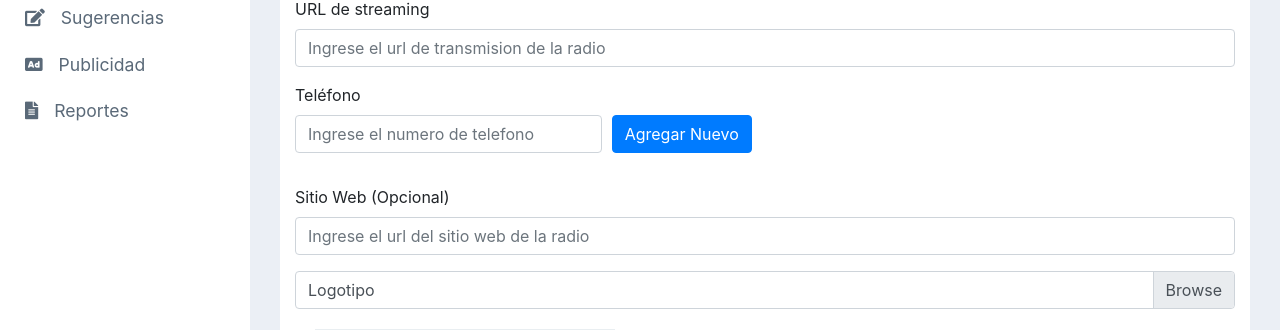
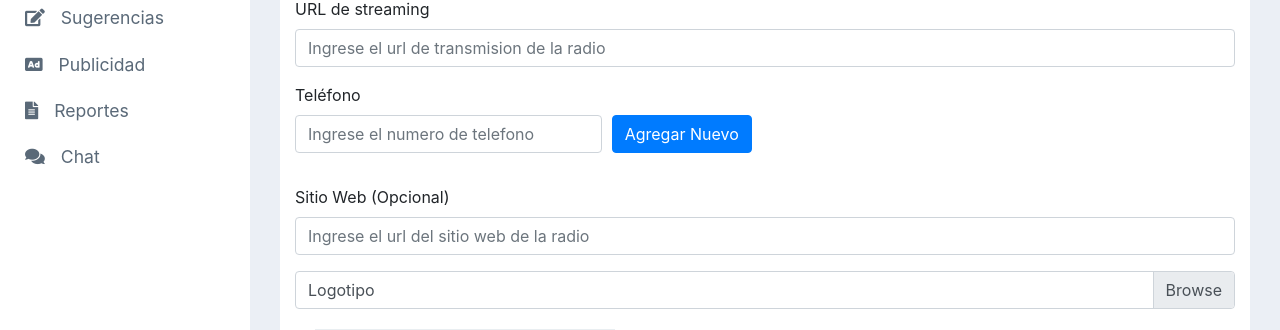
Before and after one commit to cinaboho/AppRadio-Admin, a Django app: page /emisoras/agregar in a window 1280 px wide. Shown: the part 525-855 px from the top of the page. Run offline with Django 3.2, Linux system fonts and the light colour scheme; a user stored in the database is signed in; some libraries are stand-ins or nearby versions.

Commit message:
base_site.html
Se agregaron cambios a base_site.html

```diff
--- a/AppRadio/WebAdminRadio/templates/webAdminRadio/base_site.html
+++ b/AppRadio/WebAdminRadio/templates/webAdminRadio/base_site.html
@@ -39,6 +39,9 @@
             </li>
             <li>
                 <a class="action" href="#"><i class="fas fa-file-alt"></i>Reportes</a>
+            </li>
+            <li>
+                <a class="action" href="#"><i class="fas fa-comments"></i>Chat</a>
             </li>
         </ul>
     </nav>
```
Also changed, not shown: 5 other files.
